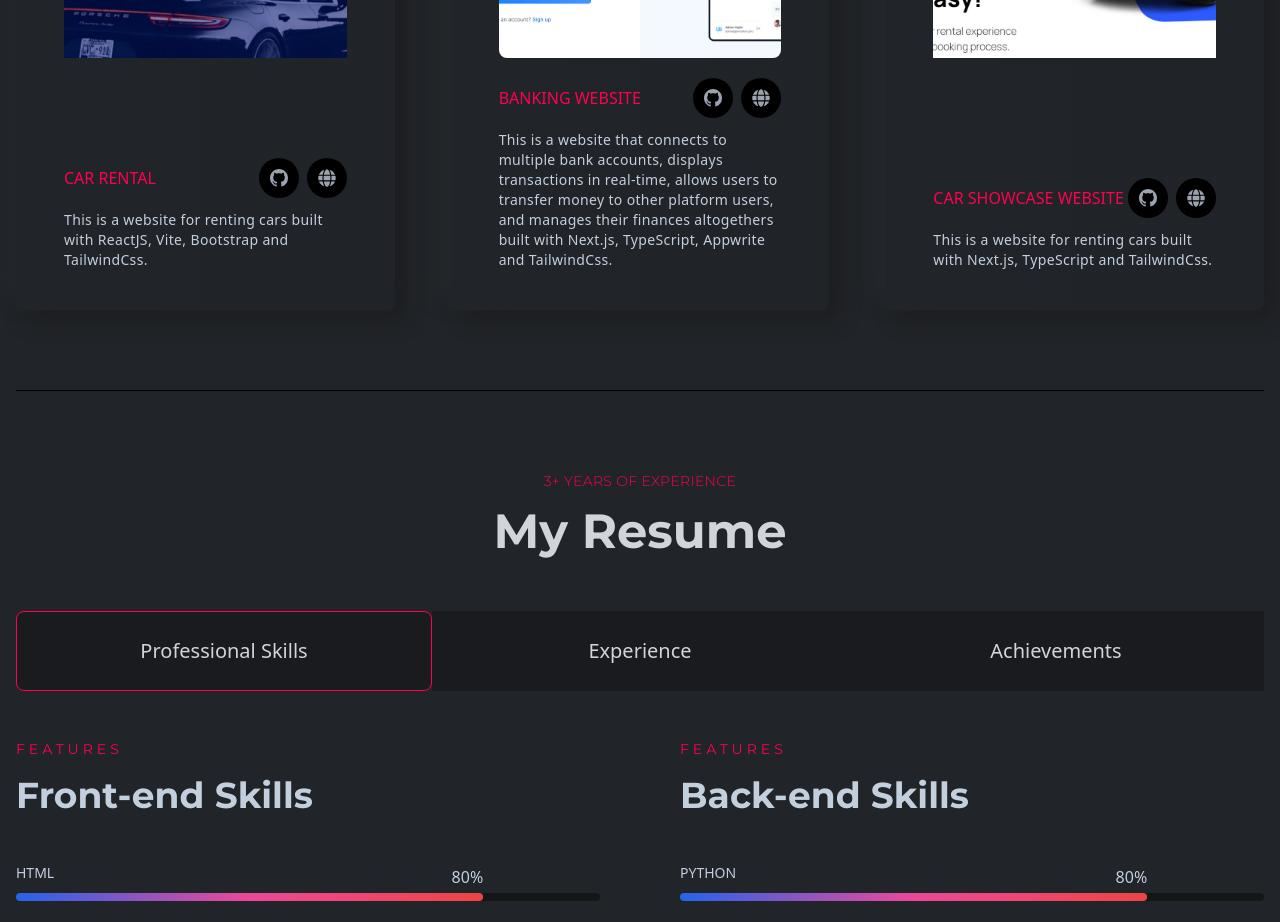
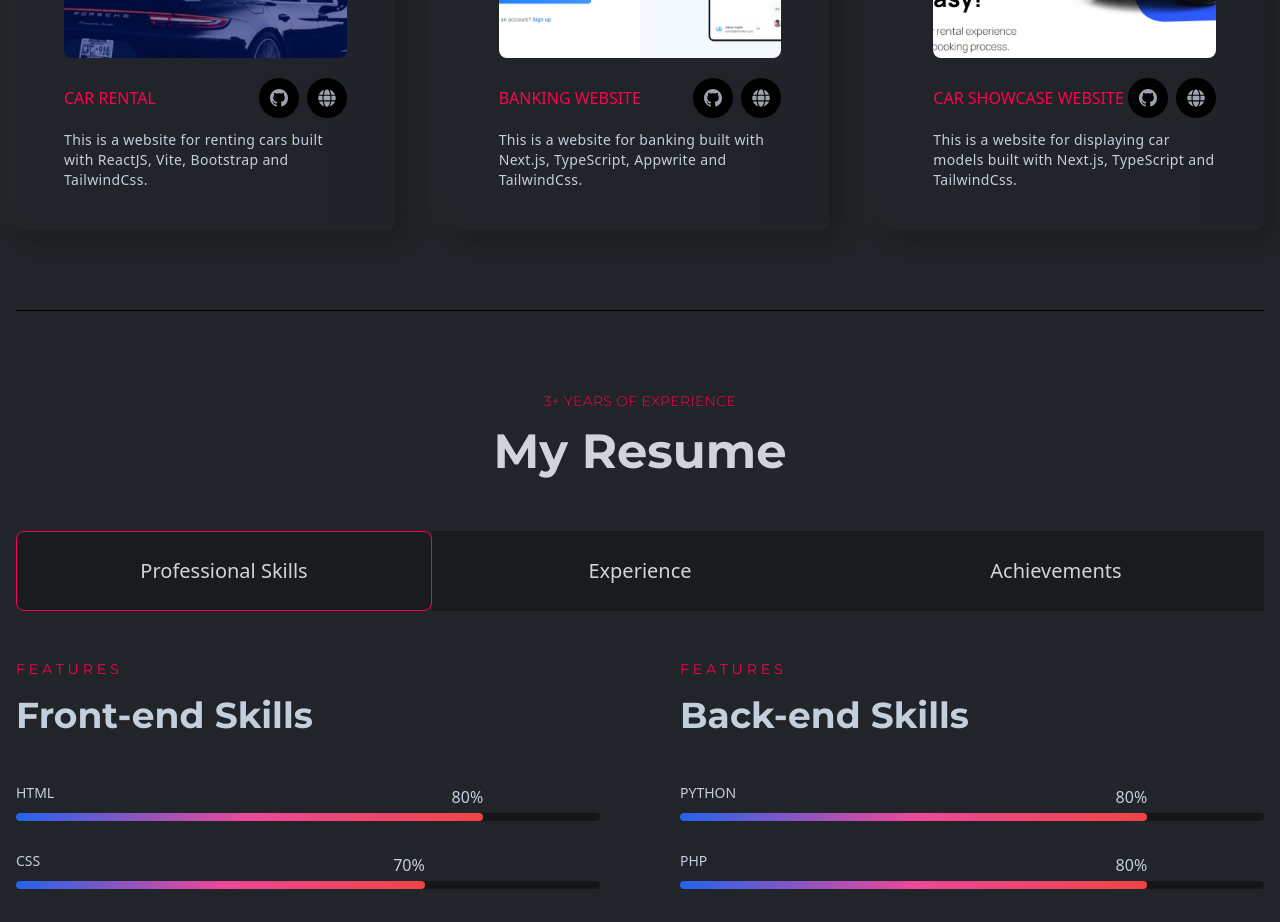
Before and after one commit to paulobidinma/Portfoliowebsite, a React (Create React App) app: page / in a window 1280 px wide. Shown: the part 2300-3222 px from the top of the page. Built offline with nearby package versions, Linux system fonts and the light colour scheme.

Commit message:
Correction to project description

```diff
--- a/src/components/projects/Projects.js
+++ b/src/components/projects/Projects.js
@@ -50,7 +50,7 @@ const Projects = () => {
 
         <ProjectsCard
           title="Banking Website"
-          des="This is a website that connects to multiple bank accounts, displays transactions in real-time, allows users to transfer money to other platform users, and manages their finances altogethers built with Next.js, TypeScript, Appwrite and TailwindCss."
+          des="This is a website for banking built with Next.js, TypeScript, Appwrite and TailwindCss."
           src={projectFive}
           githubLink="https://github.com/paulobidinma/BankingApp"
           websiteLink="https://banking-app-sage.vercel.app/"
@@ -58,7 +58,7 @@ const Projects = () => {
 
         <ProjectsCard
           title="Car Showcase Website"
-          des="This is a website for renting cars built with Next.js, TypeScript and TailwindCss."
+          des="This is a website for displaying car models built with Next.js, TypeScript and TailwindCss."
           src={projectSix}
           githubLink="https://github.com/paulobidinma/Car-Showcase-Website"
           websiteLink="https://car-showcase-website-theta.vercel.app/"
```
